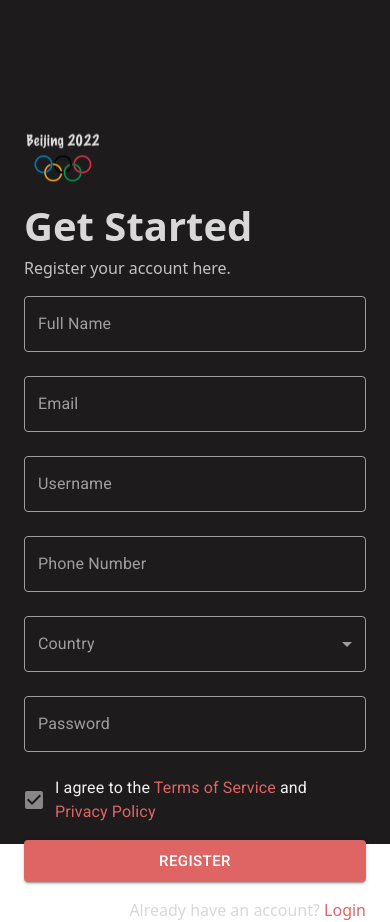
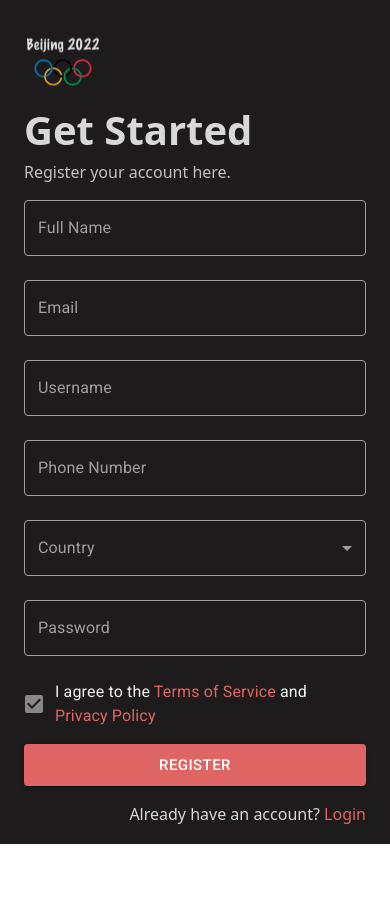
Before and after one commit to sabin411/olimpiakos, a React (Vite) app: page /register in a window 390 px wide. After the commit the page ends 844 px from the top, so only its background shows below. Built offline with nearby package versions, Linux system fonts and the light colour scheme.

Commit message:
OLYM #27 Imporoved responsiveness of the screen.

```diff
--- a/src/screens/signup/index.tsx
+++ b/src/screens/signup/index.tsx
@@ -17,10 +17,10 @@ import { Link } from 'react-router-dom';
 
 export const Signup = () => {
   return (
-    <section className='flex h-screen'>
-      <div className='flex-1 bg-primary-1000 flex flex-col items-center pt-60'>
+    <section className='flex h-screen '>
+      <div className='flex-1 bg-primary-1000 flex flex-col items-center overflow-y-auto py-5'>
         <div className='w-full px-6 sm:w-[70%] md:w-[100%] xl:w-[60%]'>
-          <div className='w-20 h-20 mt-14'>
+          <div className='w-20 h-20'>
             <Logo />
           </div>
           <div className='text-left'>
```
